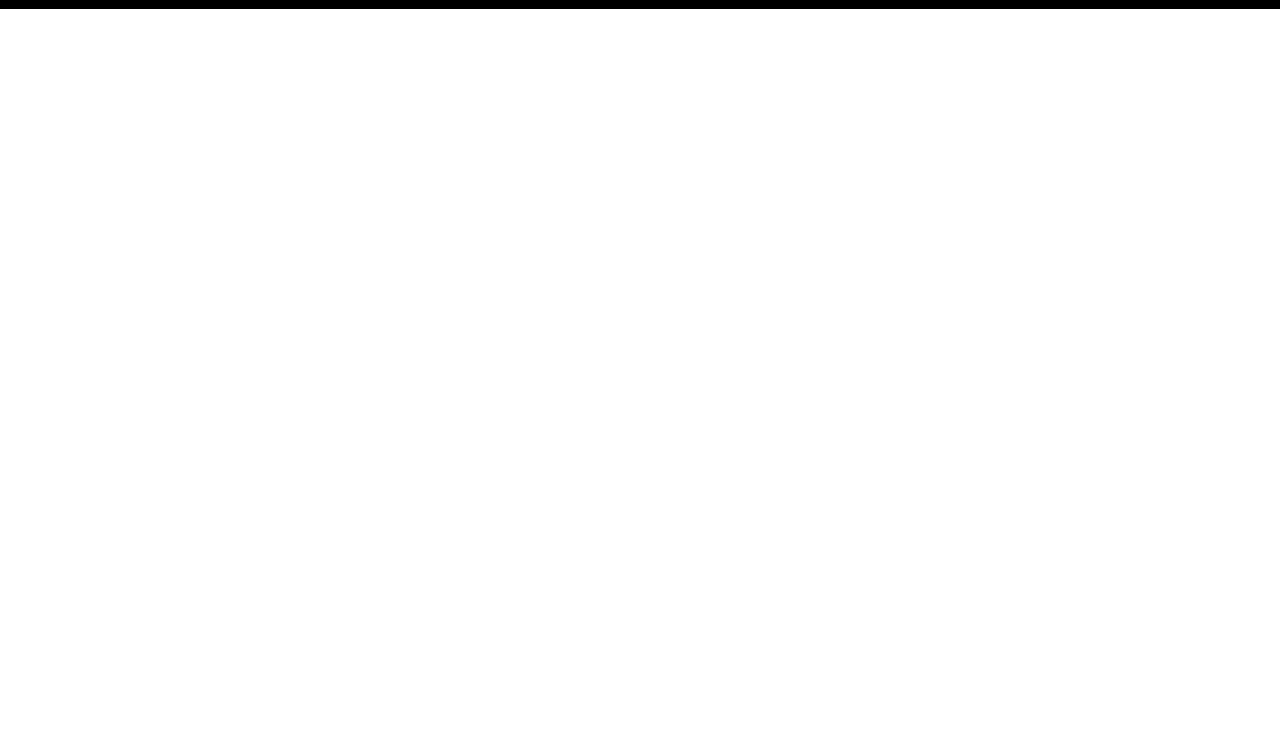
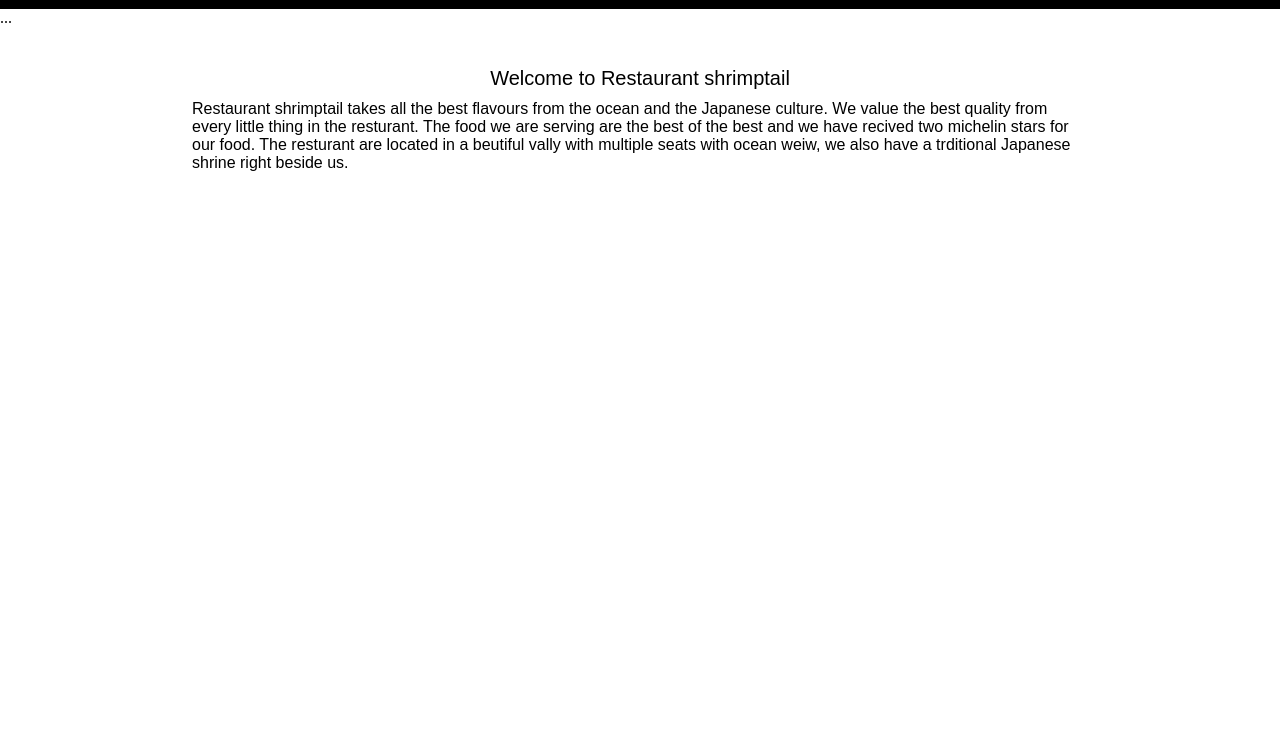
Before and after one commit to itzshrimpMan/Projekt-hemsida, a plain HTML site: page Projekt.html in a window 1280 px wide. Shown: the part 67-800 px from the top of the page. Drawn offline with Linux system fonts and the light colour scheme.

Commit message:
Just a couple additions

```diff
--- a/Projekt.html
+++ b/Projekt.html
@@ -15,5 +15,15 @@
         <a href="about.html">About</a>
       </nav>
     </header>
+    <title>...</title>
+    <div>Welcome to Restaurant shrimptail</div>
+    <p>
+      Restaurant shrimptail takes all the best flavours from the ocean and the
+      Japanese culture. We value the best quality from every little thing in the
+      resturant. The food we are serving are the best of the best and we have
+      recived two michelin stars for our food. The resturant are located in a
+      beutiful vally with multiple seats with ocean weiw, we also have a
+      trditional Japanese shrine right beside us.
+    </p>
   </body>
 </html>
--- a/style.css
+++ b/style.css
@@ -24,4 +24,31 @@ a {
   column-gap: 5%;
   margin: auto;
   width: 50%;
+  font-family: "Poppins", sans-serif;
+  font-size: 25px;
 }
+
+title {
+  display: flex;
+  border: black;
+  border-width: 2px;
+}
+
+div {
+  color: black;
+  display: flex;
+  justify-content: center;
+  margin: auto;
+  font-size: 20px;
+  margin-top: 40px;
+  font-family: "Poppins", sans-serif;
+}
+
+p {
+  color: black;
+  display: flex;
+  margin: auto;
+  margin-top: 10px;
+  font-family: "Poppins", sans-serif;
+  width: 70%;
+}
```
